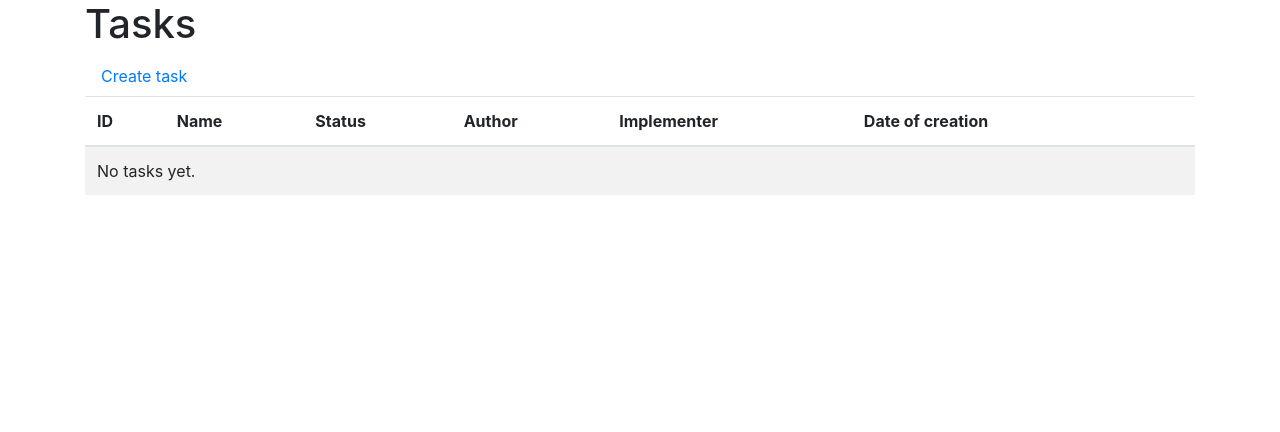
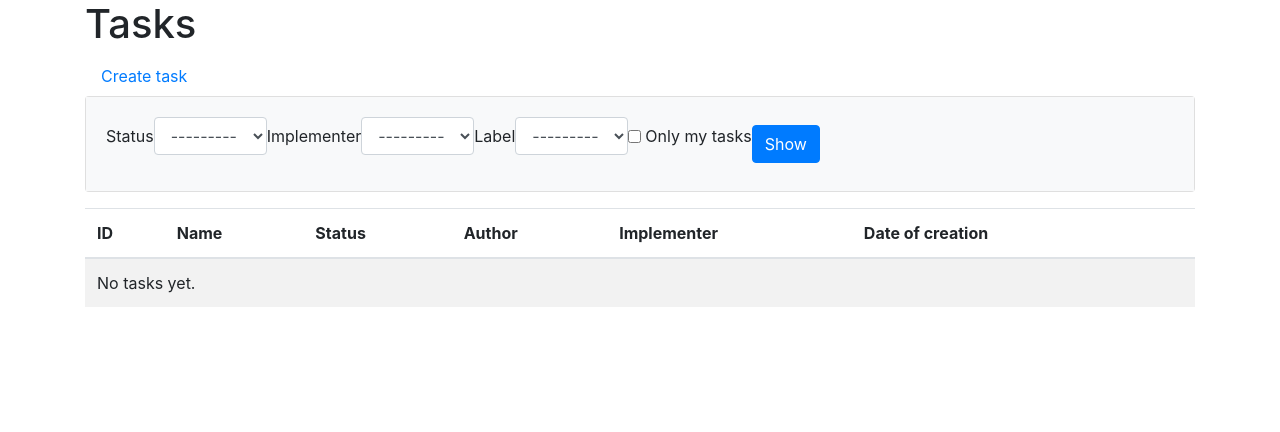
Before and after one commit to choolkov/python-project-52, a Django app: page /tasks/ in a window 1280 px wide. Shown: the part 72-504 px from the top of the page. Run offline with Django 4.2, Linux system fonts and the light colour scheme; data that the repository does not hold is empty; some libraries are stand-ins or nearby versions.

Commit message:
add filters

```diff
--- a/pyproject.toml
+++ b/pyproject.toml
@@ -12,6 +12,7 @@ python-dotenv = "^0.21.0"
 psycopg2-binary = "^2.9.5"
 dj-database-url = "^1.0.0"
 django-bootstrap4 = "^22.2"
+django-filter = "^22.1"
 
 [tool.poetry.dev-dependencies]
 isort = "^5.10.1"
--- a/task_manager/settings.py
+++ b/task_manager/settings.py
@@ -44,6 +44,7 @@ INSTALLED_APPS = [
     "django.contrib.messages",
     "django.contrib.staticfiles",
     'bootstrap4',
+    'django_filters',
     'task_manager',
     'task_manager.users',
     'task_manager.statuses',
--- /dev/null
+++ b/task_manager/tasks/filters.py
@@ -0,0 +1,37 @@
+'''Task filters.'''
+
+import django_filters
+from django import forms
+from django.contrib.auth import get_user_model
+from django.utils.translation import gettext_lazy as _
+
+from task_manager.labels.models import Label
+from task_manager.statuses.models import Status
+from task_manager.tasks.models import Task
+
+
+class TaskFilter(django_filters.FilterSet):
+    implementer = django_filters.ModelChoiceFilter(
+        queryset=get_user_model().objects.all(),
+        label=_('Implementer'),
+    )
+    status = django_filters.ModelChoiceFilter(
+        queryset=Status.objects.all(),
+        label=_('Status'),
+    )
+    labels = django_filters.ModelChoiceFilter(
+        queryset=Label.objects.all(),
+        label=_('Label'),
+    )
+
+    def filter_my_tasks(self, queryset, name, value):
+        author = self.request.user
+        if value:
+            queryset = queryset.filter(author=author)
+        return queryset
+
+    my_tasks = django_filters.BooleanFilter(
+        label=_("Only my tasks"),
+        method="filter_my_tasks",
+        widget=forms.CheckboxInput(),
+    )
--- a/task_manager/tasks/views.py
+++ b/task_manager/tasks/views.py
@@ -4,9 +4,11 @@ from django.urls import reverse_lazy
 from django.utils.translation import gettext_lazy as _
 from django.views.generic import CreateView, DeleteView, DetailView, UpdateView
 from django.views.generic.list import ListView
+from django_filters.views import FilterView
 
 from task_manager.tasks.forms import TaskForm
 from task_manager.tasks.models import Task
+from task_manager.tasks.filters import TaskFilter
 from task_manager.users.mixins import AuthorRequiredMixin
 
 
@@ -14,10 +16,11 @@ class TaskView(DetailView):
     model = Task
     template_name = 'tasks/preview.html'
 
-
-class TaskListView(ListView):
+class TaskListView(FilterView):
     queryset = Task.objects.all()
     template_name = 'tasks/list.html'
+    model = Task
+    filterset_class = TaskFilter
 
 
 class CreateTaskView(SuccessMessageMixin, CreateView):
--- a/task_manager/templates/components/navbar.html
+++ b/task_manager/templates/components/navbar.html
@@ -15,10 +15,10 @@
         <a class="nav-link" href="{% url 'statuses:list' %}"> {% translate "Statuses" %}</a>
       </li>
       <li class="nav-item">
-        <a class="nav-link" href="{% url 'tasks:list' %}"> {% translate "Tasks" %}</a>
+        <a class="nav-link" href="{% url 'labels:list' %}"> {% translate "Labels" %}</a>
       </li>
       <li class="nav-item">
-        <a class="nav-link" href="{% url 'labels:list' %}"> {% translate "Labels" %}</a>
+        <a class="nav-link" href="{% url 'tasks:list' %}"> {% translate "Tasks" %}</a>
       </li>
       {% endif %}
     </ul>
--- a/task_manager/templates/tasks/list.html
+++ b/task_manager/templates/tasks/list.html
@@ -1,10 +1,24 @@
 {% extends 'components/base.html' %}
 {% load i18n %}
+{% load bootstrap4 %}
 
 {% block header %}{% translate "Tasks" %}{% endblock %}
 
 {% block content %}
 <a class="nav-link" href="{% url 'tasks:create' %}">{% translate 'Create task' %}</a>
+<div class="card mb-3">
+  <div class="card-body bg-light">
+    <form class="form-inline center" method="get">
+      {% bootstrap_field filter.form.status field_class="ml-3 mr-3" %}
+      {% bootstrap_field filter.form.implementer field_class="ml-3 mr-3" %}
+      {% bootstrap_field filter.form.labels field_class="ml-3 mr-3" %}
+      {% bootstrap_field filter.form.my_tasks field_class="mr-3"%}
+      {% buttons %}
+      <input class="btn btn-primary" type="submit" value="{% translate "Show" %}">
+      {% endbuttons %}
+    </form>
+  </div>
+</div>
 <table class="table table-striped">
   <thead>
     <tr>
@@ -18,7 +32,7 @@
     </tr>
   </thead>
   <tbody>
-    {% for task in object_list %}
+    {% for task in filter.qs %}
     <tr>
       <td>{{ task.id }}</td>
       <td><a href="{% url "tasks:preview" task.id %}">{{ task.name }}</a></td>
```
Also changed, not shown: requirements.txt (+6 -5 lines), task_manager/templates/tasks/preview.html (+10 -0 lines), locale/ru/LC_MESSAGES/django.po, 2 other files.
